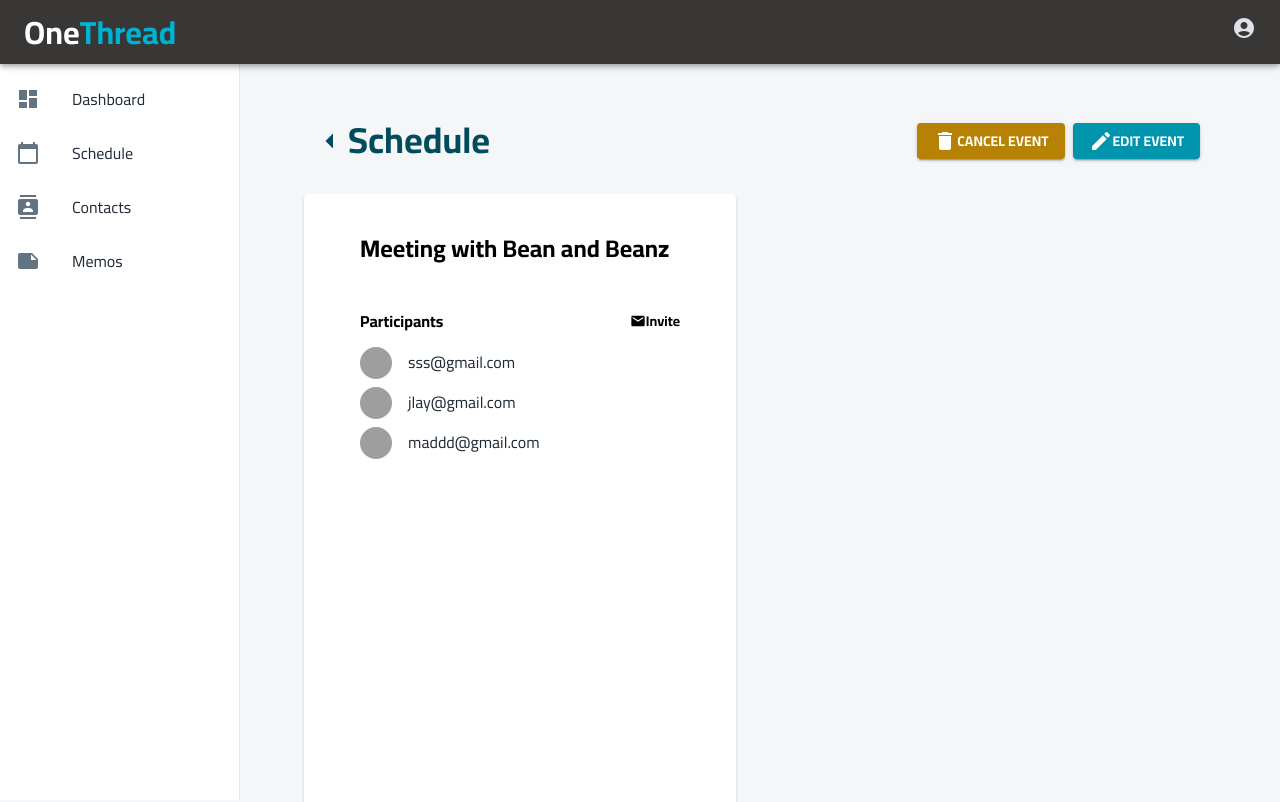
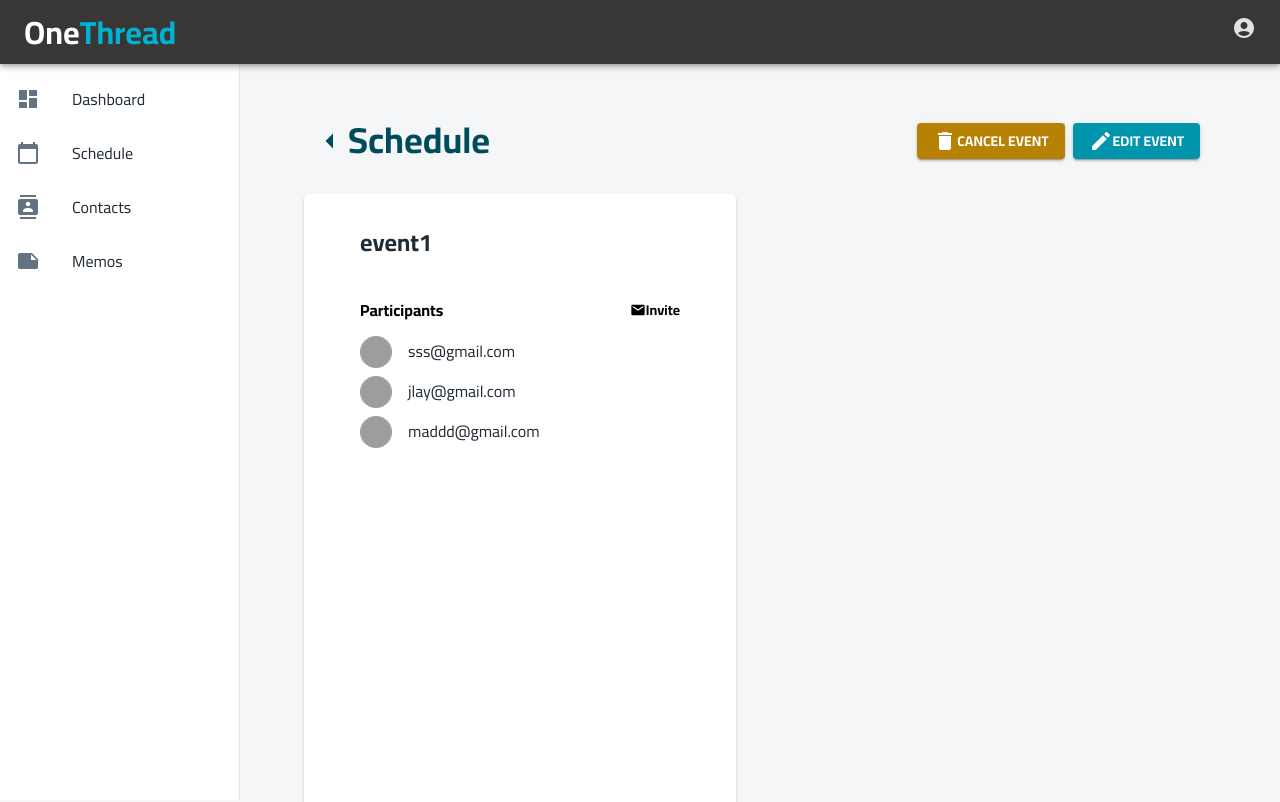
Before and after one commit to TeamSpider55/frontend, a React (Create React App) app: page /events/1 in a window 1280 px wide. Shown: the top 802 px of the page. Built offline with nearby package versions, Linux system fonts and the light colour scheme; grey boxes are pictures that could not be loaded.

Commit message:
fix dynamic routing from list to detail

```diff
--- a/src/pages/ContactDetail.tsx
+++ b/src/pages/ContactDetail.tsx
@@ -473,7 +473,7 @@ const ContactDetail = () => {
               </div>
             </div>
           </>
-        ) : <Box>asdfjasd</Box>
+        ) : <Box>LOADING</Box>
         // FIXME: when contact not found?
       }
 
--- a/src/pages/EventDetail.jsx
+++ b/src/pages/EventDetail.jsx
@@ -11,14 +11,17 @@ import EditIcon from '@mui/icons-material/Edit';
 import DoneIcon from '@mui/icons-material/Done';
 import ClearIcon from '@mui/icons-material/Clear';
 import Button from '@mui/material/Button';
+import Input from '@mui/material/Input';
 import ArrowLeftIcon from '@mui/icons-material/ArrowLeft';
-import { Link } from 'react-router-dom';
+import { Link, useParams } from 'react-router-dom';
 import DeleteIcon from '@mui/icons-material/Delete';
 import EmailIcon from '@mui/icons-material/Email';
 import CancelIcon from '@mui/icons-material/Cancel';
 import AdapterDateFns from '@mui/lab/AdapterDateFns';
 import LocalizationProvider from '@mui/lab/LocalizationProvider';
 import DesktopDateTimePicker from '@mui/lab/DateTimePicker';
+import { useAppDispatch, useAppSelector } from '../redux/store';
+import { getEvents } from '../redux/action/eventAction';
 import ContactService from '../services/ContactService';
 
 const useStyles = makeStyles((theme) => ({
@@ -193,6 +196,18 @@ const EventDetail = () => {
   const [participants, setParticipants] = useState([]);
   const [newParticipants, setNewParticipants] = useState([]);
 
+  const { eventId } = useParams();
+
+  const dispatch = useAppDispatch();
+  const event = useAppSelector((state) => {
+    return state.event.events?.find((e) => e.eventId === eventId);
+  });
+
+  // fetch data from store to initialise
+  useEffect(() => {
+    dispatch(getEvents());
+  }, []);
+
   const toggleEditMode = () => {
     setDescription(document.getElementById('description').value);
     if (document.getElementById('eventStartDateTime')) {
@@ -317,14 +332,16 @@ const EventDetail = () => {
           )}
         </Box>
       </Box>
+      {
+      event ? (
+        <>
           <Box className={classes.eventDetail}>
             <Box>
               <Box className={classes.eventName}>
-            <input
+                <Input
                   type="text"
-              name="name"
-              id="name"
-              defaultValue="Meeting with Bean and Beanz"
+                  value={event.title}
+                  disableUnderline={!editModeOn}
                   readOnly={!editModeOn}
                   spellCheck="false"
                 />
@@ -412,6 +429,9 @@ const EventDetail = () => {
             />
           </Box>
         </>
+      ) : <Box>LOADING</Box>
+      }
+    </>
   );
 };
 
--- a/src/pages/EventList.tsx
+++ b/src/pages/EventList.tsx
@@ -280,7 +280,7 @@ const EventList = () => {
                             <TableCell
                               component="th"
                               scope="row"
-                              onClick={() => goToEvent('1')}
+                              onClick={() => goToEvent(eventId)}
                             >
                               <Box display="flex" alignItems="center">
                                 <Box
@@ -292,7 +292,7 @@ const EventList = () => {
                                 </Box>
                               </Box>
                             </TableCell>
-                            <TableCell onClick={() => goToEvent('1')}>
+                            <TableCell onClick={() => goToEvent(eventId)}>
                               <Box>
                                 {DAYDATE_FORMAT.format(start)}
                               </Box>
@@ -302,7 +302,7 @@ const EventList = () => {
                                 {TIME_FORMAT.format(end)}
                               </Box>
                             </TableCell>
-                            <TableCell onClick={() => goToEvent('1')}>
+                            <TableCell onClick={() => goToEvent(eventId)}>
                               {/* FIXME: hardcoded avatars and
                                   non-functioning sort
                               */}
--- a/src/services/ContactService.ts
+++ b/src/services/ContactService.ts
@@ -69,7 +69,7 @@ class ContactService {
     familyName,
   }: AddContactInput): Promise<Array<Contact>> {
     const ids = (await this.getContacts()).map((c) => c.contactId);
-    const newId = ids[ids.length - 1] + 1;
+    const newId = String(Number(ids[ids.length - 1]) + 1);
 
     CONTACTS = [...CONTACTS,
       {
--- a/src/services/EventService.ts
+++ b/src/services/EventService.ts
@@ -35,7 +35,7 @@ class EventService {
     end,
   }: AddEventInput): Promise<Array<Event>> {
     const ids = (await this.getEvents()).map((e) => e.eventId);
-    const newId = ids[ids.length - 1] + 1;
+    const newId = String(Number(ids[ids.length - 1]) + 1);
 
     EVENTS = [...EVENTS,
       {
```
Lines whose indentation alone changed are shown as unchanged.
